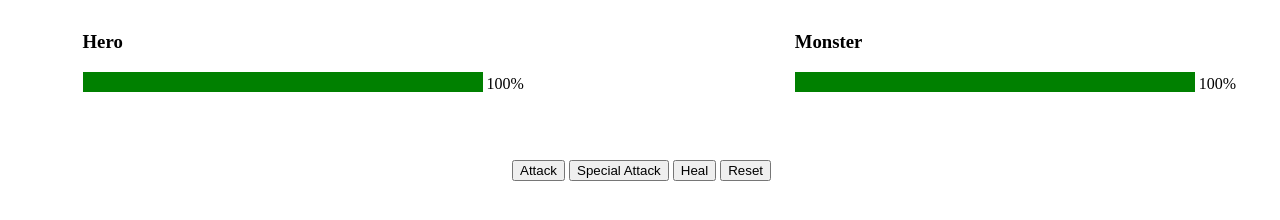
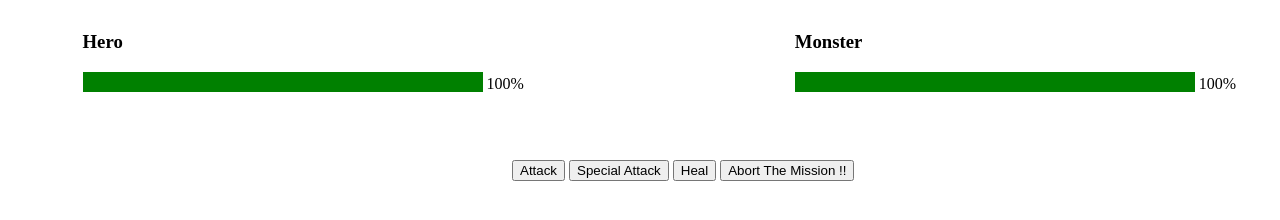
Before and after one commit to AoiLeyos/HeroVsMonster, a website with bundled scripts: page index.html in a window 1280 px wide. Built offline with nearby package versions, Linux system fonts and the light colour scheme.

Commit message:
fix(index.html)change class name of reset-btn to abort-btn

```diff
--- a/index.html
+++ b/index.html
@@ -23,7 +23,7 @@
             <button id="attack-btn">Attack</button>
             <button id="spe-attack-btn">Special Attack</button>
             <button id="heal-btn">Heal</button>
-            <button id="reset-btn">Reset</button>
+            <button id="abort-btn">Abort The Mission !!</button>
         </div>
         <!-- <script> var exports = {}; </script> -->
         <script type="module" src="./dist/index.js"></script>
```
